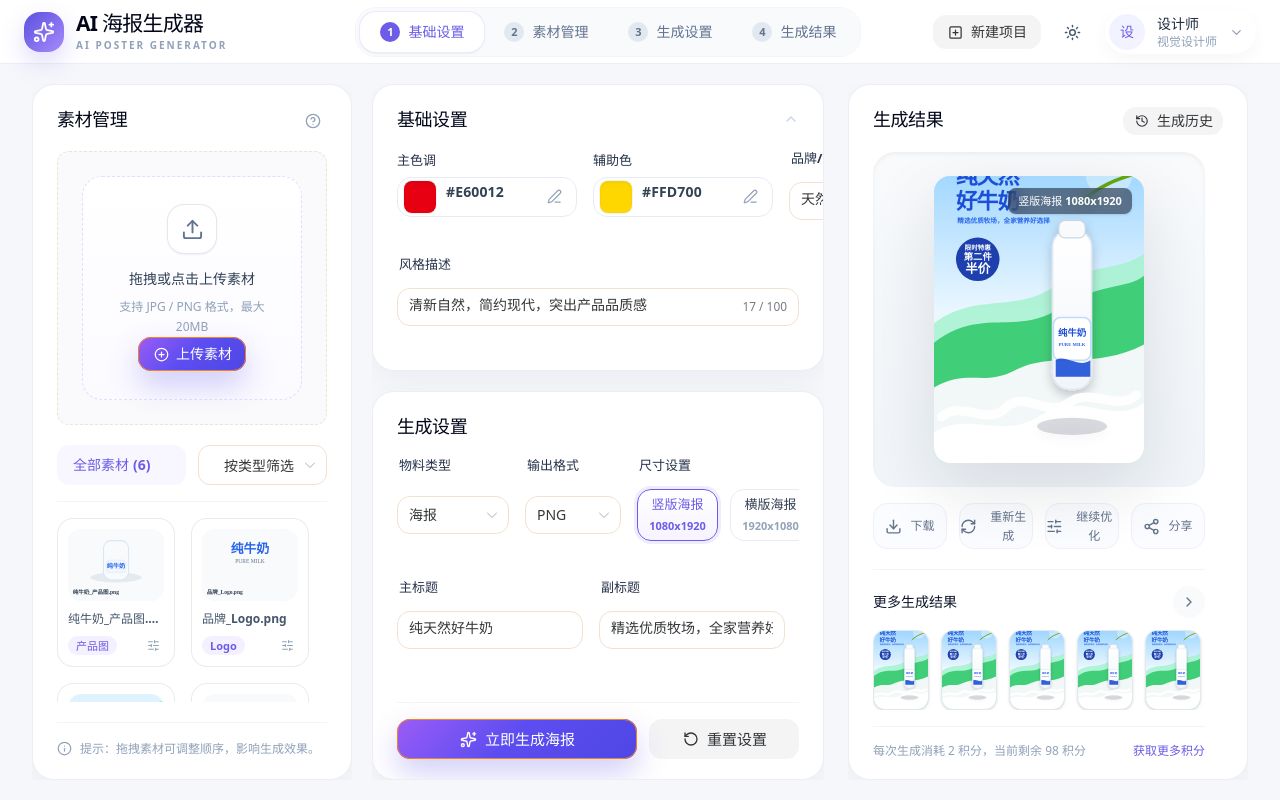
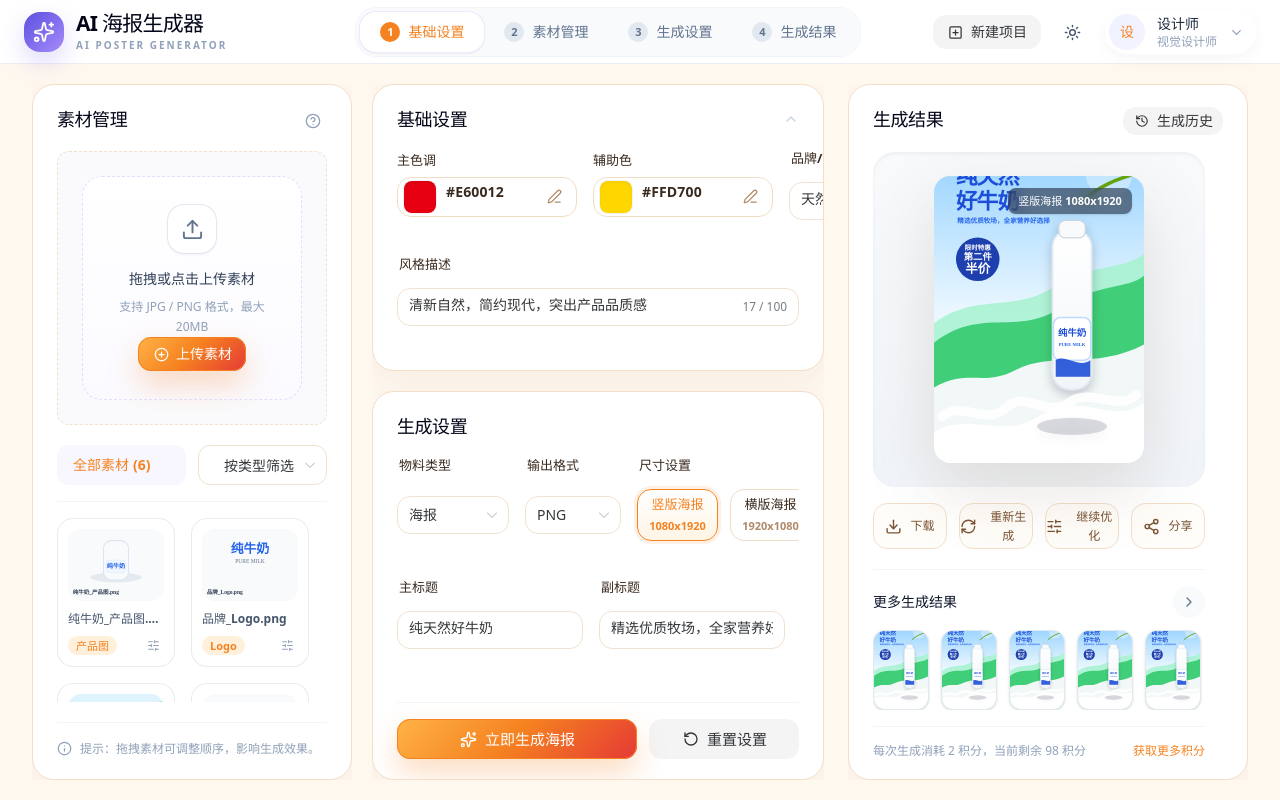
Before and after one commit to 201811510411lw/ai-poster-generator, a Vue app: page /poster-generator in a window 1280 px wide. Built offline with nearby package versions, Linux system fonts and the light colour scheme.

Commit message:
style: add snack brand color variables

```diff
--- a/src/styles/main.css
+++ b/src/styles/main.css
@@ -1,21 +1,23 @@
 @import "tailwindcss";
 
 :root {
-  --page-bg: #f6f7fb;
-  --panel-soft: #f8fafc;
-  --line-soft: #eceef5;
+  --page-bg: #fff8ef;
+  --panel-soft: #fff3df;
+  --line-soft: #f3dfc8;
   --card-bg: #ffffff;
-  --primary: #6c5ce7;
-  --primary-strong: #4f46e5;
-  --primary-hover: #5b50df;
-  --primary-soft: #f4f0ff;
-  --text-1: #111827;
-  --text-2: #475569;
-  --text-3: #94a3b8;
+  --primary: #f58220;
+  --primary-strong: #d85f08;
+  --primary-hover: #ea6f10;
+  --primary-soft: #fff0dc;
+  --accent-yellow: #ffd43b;
+  --accent-red: #e53935;
+  --text-1: #2f1e12;
+  --text-2: #6b4a2f;
+  --text-3: #b08968;
   --radius-card: 22px;
   --radius-control: 13px;
-  --shadow-card: 0 10px 30px rgba(15, 23, 42, 0.045);
-  --shadow-float: 0 24px 70px rgba(15, 23, 42, 0.12);
+  --shadow-card: 0 10px 30px rgba(107, 74, 47, 0.055);
+  --shadow-float: 0 24px 70px rgba(107, 74, 47, 0.16);
   font-family:
     "Plus Jakarta Sans",
     "Alibaba Sans",
@@ -64,7 +66,7 @@ button {
 .field-label {
   font-size: 13px;
   font-weight: 700;
-  color: #25324a;
+  color: #3a2a1e;
 }
 
 .n-input,
@@ -81,7 +83,7 @@ button {
 
 .n-input .n-input__placeholder,
 .n-base-selection .n-base-selection-placeholder {
-  color: #aab3c2 !important;
+  color: #b8a088 !important;
 }
 
 .n-button {
@@ -90,13 +92,13 @@ button {
 
 .gradient-button {
   border: 0 !important;
-  background: linear-gradient(135deg, #9b5cf6 0%, #5c4df0 48%, #4f46e5 100%) !important;
-  box-shadow: 0 14px 30px rgba(79, 70, 229, 0.26);
+  background: linear-gradient(135deg, #ffb347 0%, #f58220 48%, #e53935 100%) !important;
+  box-shadow: 0 14px 30px rgba(245, 130, 32, 0.28);
 }
 
 .gradient-button:hover {
-  background: linear-gradient(135deg, #8b5cf6 0%, #5145df 48%, #4338ca 100%) !important;
-  box-shadow: 0 16px 34px rgba(79, 70, 229, 0.32);
+  background: linear-gradient(135deg, #ffa726 0%, #ea6f10 48%, #d32f2f 100%) !important;
+  box-shadow: 0 16px 34px rgba(245, 130, 32, 0.34);
 }
 
 .field-label {
@@ -110,7 +112,7 @@ button {
   min-width: 0;
   align-items: center;
   gap: 10px;
-  border: 1px solid #e8ebf3;
+  border: 1px solid #f0ddc6;
   border-radius: 14px;
   background: #ffffff;
   padding: 4px 10px 4px 6px;
@@ -118,8 +120,8 @@ button {
 }
 
 .color-control:hover {
-  border-color: #cfc7ff;
-  box-shadow: 0 0 0 3px rgba(108, 92, 231, 0.08);
+  border-color: #ffb347;
+  box-shadow: 0 0 0 3px rgba(245, 130, 32, 0.1);
 }
 
 .color-control .n-input {
@@ -140,7 +142,7 @@ button {
   min-width: 82px;
   font-weight: 700;
   letter-spacing: 0.01em;
-  color: #334155;
+  color: #3a2a1e;
 }
 
 .color-swatch-button {
@@ -172,12 +174,12 @@ button {
   cursor: pointer;
   place-items: center;
   border-radius: 8px;
-  color: #94a3b8;
+  color: #b08968;
   transition: all 0.18s ease;
 }
 
 .color-picker-button:hover {
-  background: #f4f0ff;
+  background: #fff0dc;
   color: var(--primary);
 }
 
@@ -204,10 +206,10 @@ button {
 
 .size-pill {
   min-height: 52px;
-  border: 1px solid #e8ebf3;
+  border: 1px solid #f0ddc6;
   border-radius: 14px;
   background: #ffffff;
-  color: #334155;
+  color: #3a2a1e;
   transition: all 0.18s ease;
 }
 
@@ -225,15 +227,15 @@ button {
   margin-top: 2px;
   font-size: 11px;
   font-weight: 600;
-  color: #94a3b8;
+  color: #b08968;
 }
 
 .size-pill:hover,
 .size-pill-active {
   border-color: var(--primary);
-  background: linear-gradient(180deg, #ffffff 0%, #f7f3ff 100%);
+  background: linear-gradient(180deg, #ffffff 0%, #fff4e5 100%);
   color: var(--primary);
-  box-shadow: 0 0 0 3px rgba(108, 92, 231, 0.11);
+  box-shadow: 0 0 0 3px rgba(245, 130, 32, 0.12);
 }
 
 .size-pill-active small {
@@ -247,7 +249,7 @@ button {
   max-height: min(100%, 520px);
   overflow: hidden;
   border-radius: 16px;
-  background: linear-gradient(135deg, #dbeafe, #eef2ff 48%, #f5f3ff);
+  background: linear-gradient(135deg, #fff3df, #fff8ef 48%, #ffe8bd);
   box-shadow: var(--shadow-float);
 }
 
@@ -257,10 +259,10 @@ button {
   align-items: center;
   justify-content: center;
   gap: 8px;
-  border: 1px solid #eef1f6;
+  border: 1px solid #f3dfc8;
   border-radius: 14px;
-  background: #fbfcff;
-  color: #64748b;
+  background: #fffdf9;
+  color: #7a5434;
   font-size: 12px;
   font-weight: 700;
   transition: all 0.18s ease;
@@ -268,15 +270,15 @@ button {
 
 .action-button:hover {
   transform: translateY(-1px);
-  border-color: #dcd6ff;
-  background: #f6f3ff;
+  border-color: #ffca7a;
+  background: #fff3df;
   color: var(--primary);
 }
 
 .workspace-scroll {
   scrollbar-gutter: stable;
   scrollbar-width: thin;
-  scrollbar-color: rgba(148, 163, 184, 0.22) transparent;
+  scrollbar-color: rgba(176, 137, 104, 0.25) transparent;
   overscroll-behavior: contain;
 }
 
@@ -290,9 +292,9 @@ button {
 
 .workspace-scroll::-webkit-scrollbar-thumb {
   border-radius: 999px;
-  background: rgba(148, 163, 184, 0.22);
+  background: rgba(176, 137, 104, 0.25);
 }
 
 .workspace-scroll:hover::-webkit-scrollbar-thumb {
-  background: rgba(148, 163, 184, 0.4);
+  background: rgba(176, 137, 104, 0.45);
 }
```
